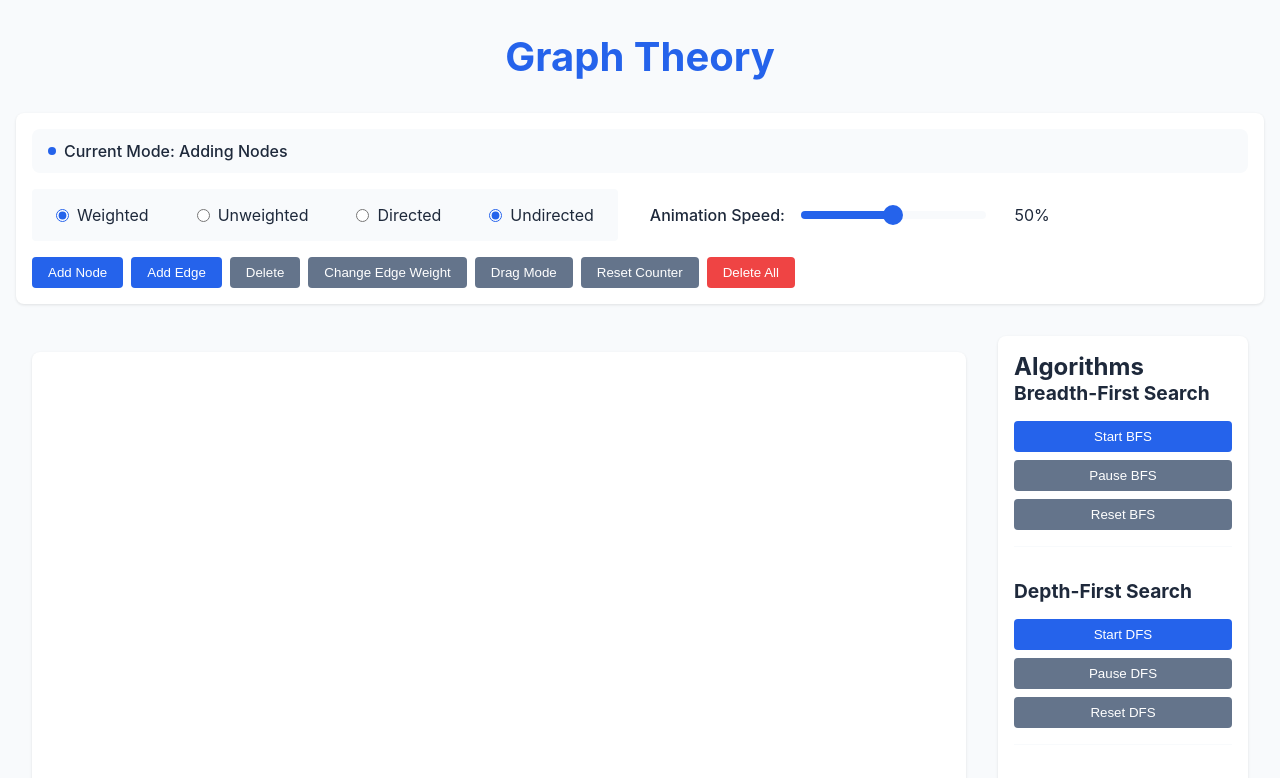
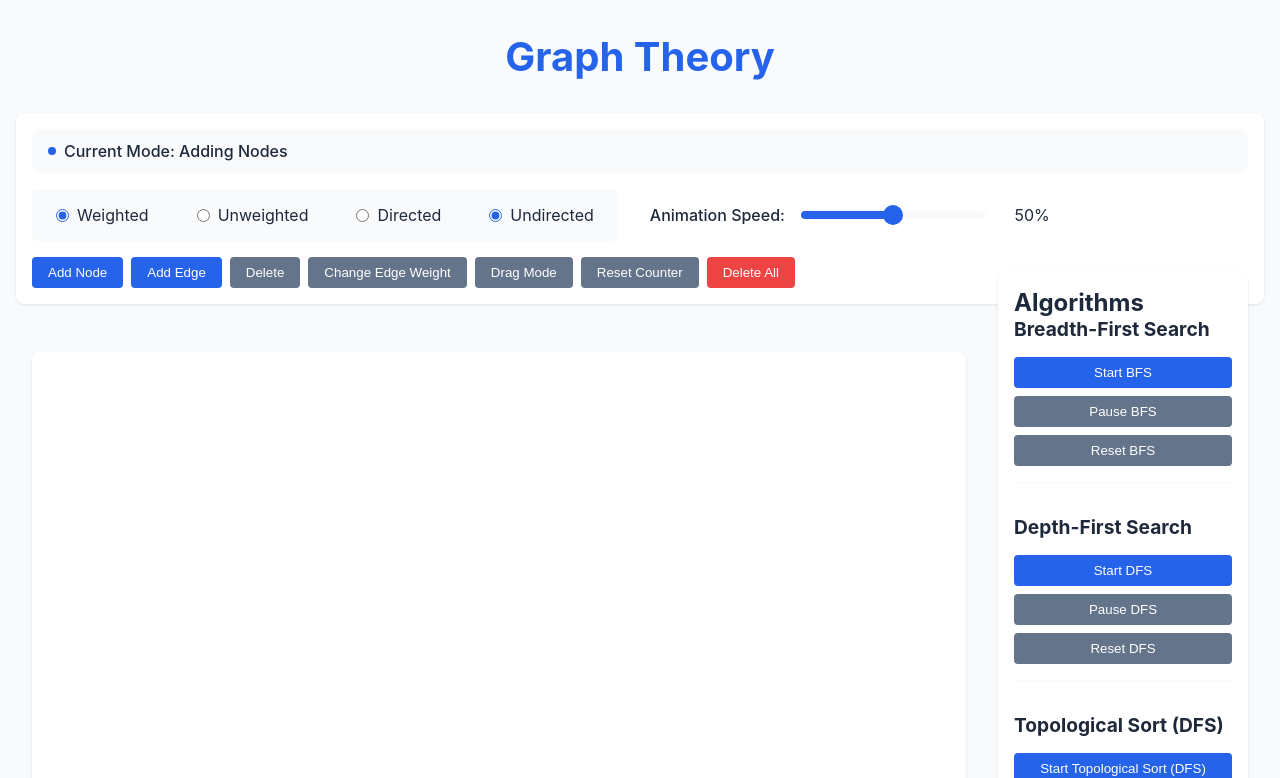
Before and after one commit to Peter-Shamoun/Graph-Theory, a React (Create React App) app: page / in a window 1280 px wide. Shown: the top 778 px of the page. Built offline with nearby package versions, Linux system fonts and the light colour scheme.

Commit message:
move algorithims up

```diff
--- a/src/App.css
+++ b/src/App.css
@@ -448,7 +448,8 @@ body {
   display: grid;
   grid-template-columns: 1fr 300px; /* Main content and algorithm sidebar */
   gap: 2rem;
-  margin: 2rem 1rem;
+  margin: 0 1rem; /* Remove top margin */
+  position: relative; /* Add position relative */
 }
 
 /* Left side container for graph and status boxes */
@@ -468,7 +469,9 @@ body {
   box-shadow: 0 1px 3px rgba(0, 0, 0, 0.1);
   height: fit-content;
   position: sticky;
-  top: 2rem;
+  top: 0; /* Change from 2rem to 0 */
+  margin-top: -4rem; /* Add negative margin to move it up */
+  z-index: 10; /* Ensure it stays above other content */
 }
 
 /* Status containers at the bottom */
@@ -513,6 +516,7 @@ body {
   .algorithm-container {
     grid-column: 1;
     position: static;
+    margin-top: 0; /* Reset margin for mobile */
   }
 }
 
```
